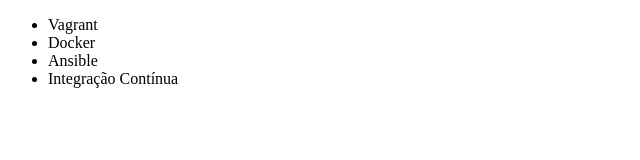
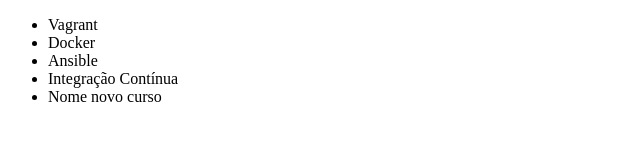
Before and after one commit to ogabrielcosta/alura-git, a plain HTML site: page index.html in a window 1280 px wide. Shown: the whole page, without its empty margins (0-640 px from the left). Drawn offline with Linux system fonts and the light colour scheme.

Commit message:
ajustando index.html

```diff
--- a/index.html
+++ b/index.html
@@ -10,6 +10,7 @@
         <li>Docker</li>
         <li>Ansible</li>
         <li>Integração Contínua</li>
+        <li>Nome novo curso</li>
     </ul>
 </body>
 </html>
```
